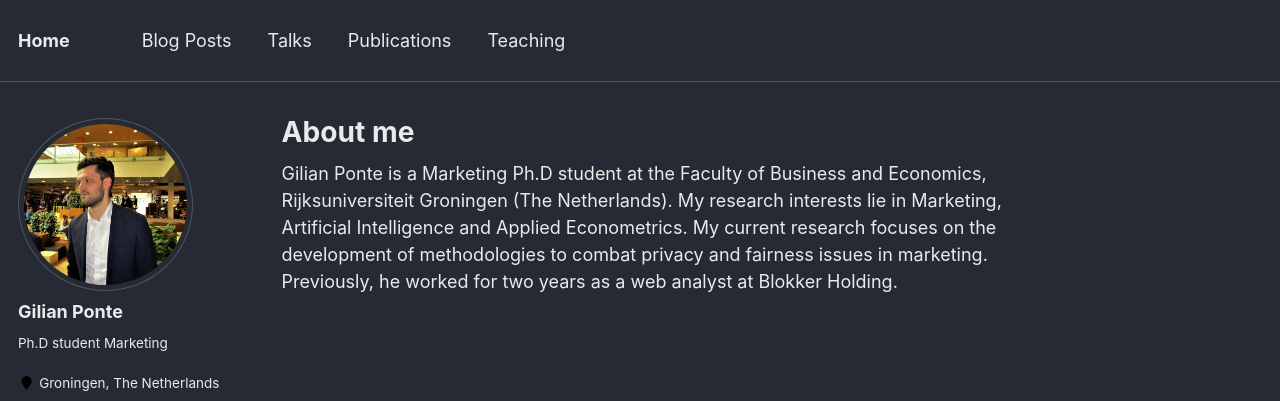
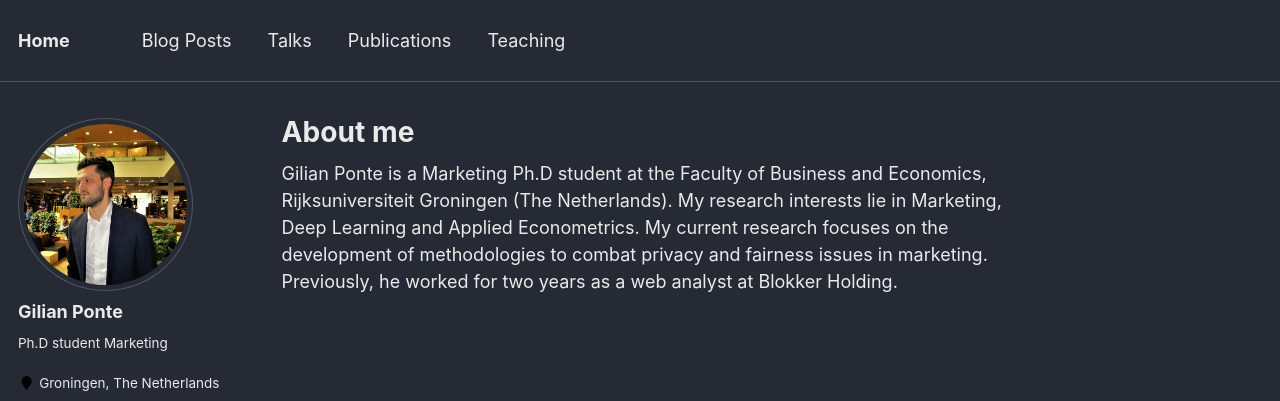
Before and after one commit to GilianPonte/gilianponte.github.io, a Jekyll site: the page built from _pages/about.md, in a window 1280 px wide. Shown: the top 401 px of the page. Built offline with Jekyll 4.4.1, drawn with Linux system fonts in a browser that asks for light colours.

Commit message:
Update about.md

```diff
--- a/_pages/about.md
+++ b/_pages/about.md
@@ -8,4 +8,4 @@ redirect_from:
   - /about.html
 ---
 
-Gilian Ponte is a Marketing Ph.D student at the Faculty of Business and Economics, Rijksuniversiteit Groningen (The Netherlands). My research interests lie in Marketing, Artificial Intelligence and Applied Econometrics. My current research focuses on the development of methodologies to combat privacy and fairness issues in marketing. Previously, he worked for two years as a web analyst at Blokker Holding.
+Gilian Ponte is a Marketing Ph.D student at the Faculty of Business and Economics, Rijksuniversiteit Groningen (The Netherlands). My research interests lie in Marketing, Deep Learning and Applied Econometrics. My current research focuses on the development of methodologies to combat privacy and fairness issues in marketing. Previously, he worked for two years as a web analyst at Blokker Holding.
```
